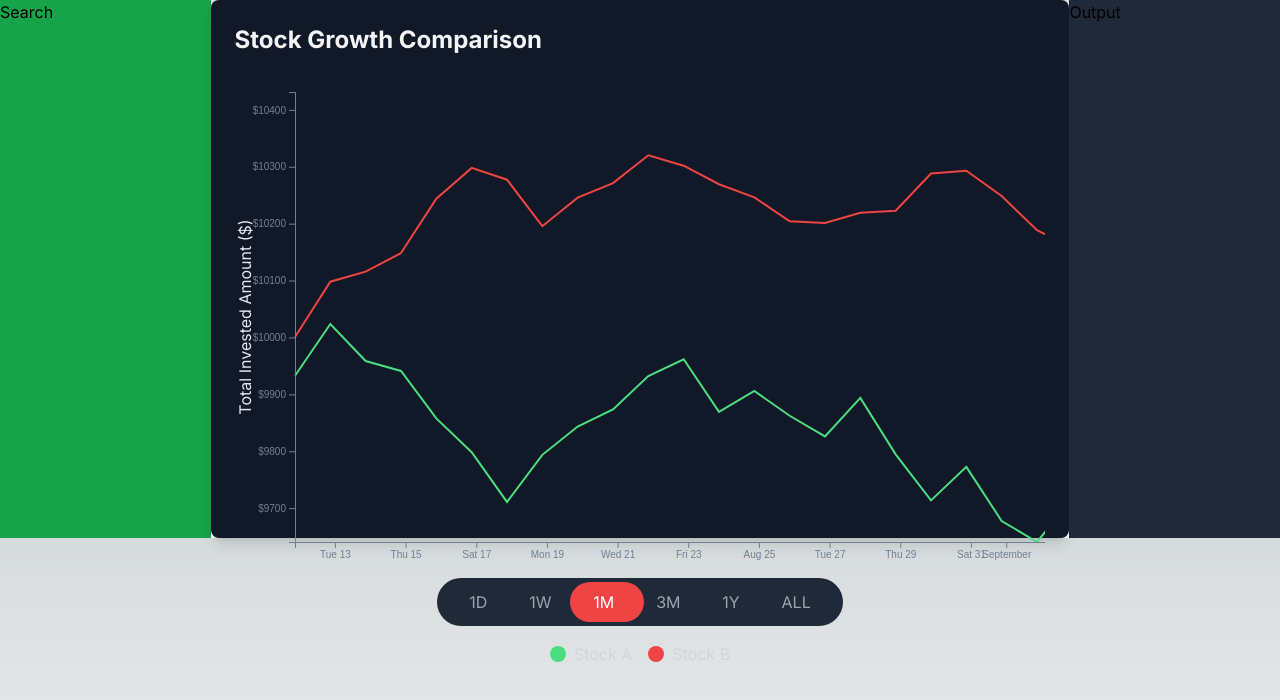
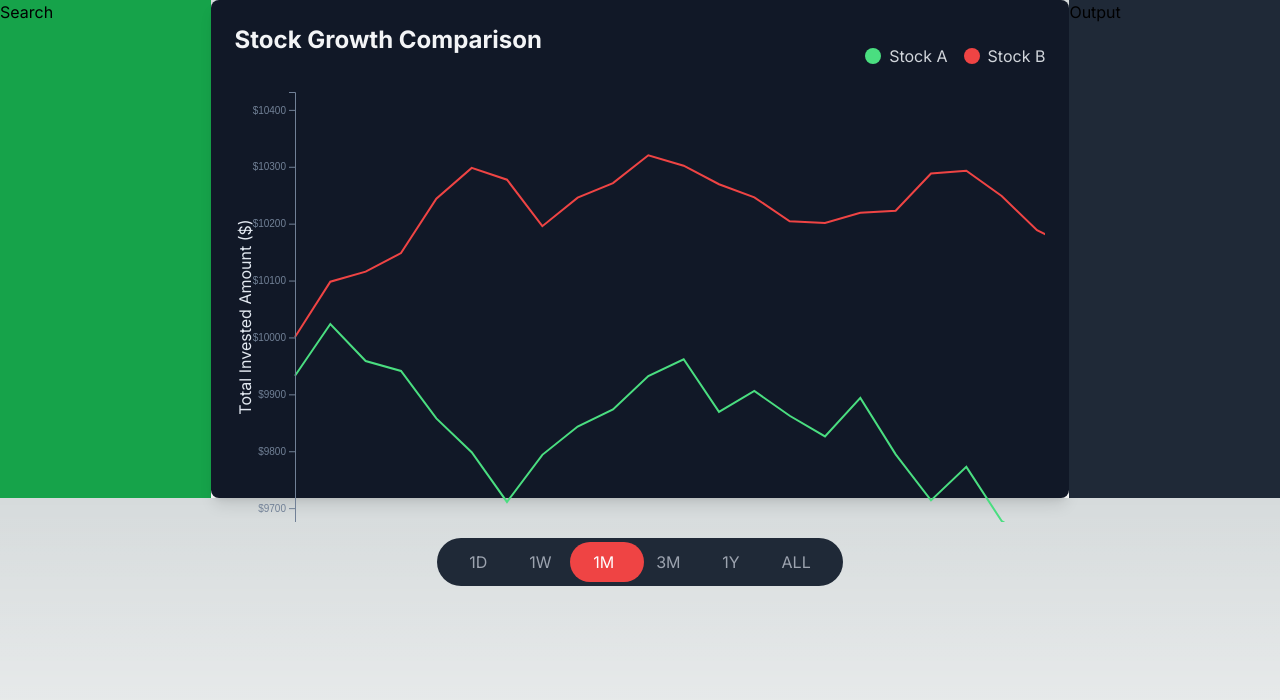
Before and after one commit to Nullus-Inc/wsbenchmarks-frontend, a Next.js app: page /compare in a window 1280 px wide. Shown: the top 700 px of the page. Built offline with nearby package versions, Linux system fonts and the light colour scheme.

Commit message:
moved stock names

```diff
--- a/src/components/Graph.tsx
+++ b/src/components/Graph.tsx
@@ -213,12 +213,25 @@ export default function StockGraph() {
   };
 
   return (
-    <div className="bg-gray-900 p-6 rounded-lg shadow-lg w-full max-w-6xl mx-auto">
-      <h2 className="text-2xl font-bold mb-4 text-gray-100">Stock Growth Comparison</h2>
+    <div className="p-6 rounded-lg shadow-lg w-full max-w-6xl mx-auto bg-primary-dark">
+      <div className="flex flex-row justify-between items-center">
+        <h1 className="text-2xl font-bold mb-4 text-gray-100">Stock Growth Comparison</h1>
+        <div className="mt-4 flex justify-center space-x-4">
+          {stockSymbols.map((symbol, index) => (
+            <div key={symbol} className="flex items-center">
+              <div
+                className={`w-4 h-4 rounded-full mr-2`}
+                style={{ backgroundColor: colors[index] }}
+              ></div>
+              <span className="text-gray-300">{symbol}</span>
+            </div>
+          ))}
+        </div>
+      </div>
       <svg ref={svgRef} className="w-full h-full"></svg>
       <div
         ref={tabContainerRef}
-        className="relative flex flex-row flex-nowrap py-1 px-4 rounded-3xl bg-gray-800 justify-between items-center w-1/2 mx-auto mt-4"
+        className="relative flex flex-row flex-nowrap py-1 px-4 rounded-3xl bg-primary justify-between items-center w-1/2 mx-auto mt-4"
       >
         <div
           className="absolute h-10 bg-secondary rounded-3xl transition-all duration-200 ease-in-out"
@@ -242,17 +255,6 @@ export default function StockGraph() {
           </div>
         ))}
       </div>
-      <div className="mt-4 flex justify-center space-x-4">
-        {stockSymbols.map((symbol, index) => (
-          <div key={symbol} className="flex items-center">
-            <div
-              className={`w-4 h-4 rounded-full mr-2`}
-              style={{ backgroundColor: colors[index] }}
-            ></div>
-            <span className="text-gray-300">{symbol}</span>
-          </div>
-        ))}
-      </div>
     </div>
   );
 }
```
